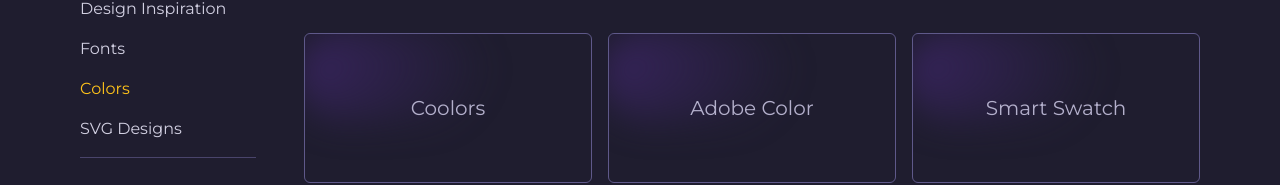
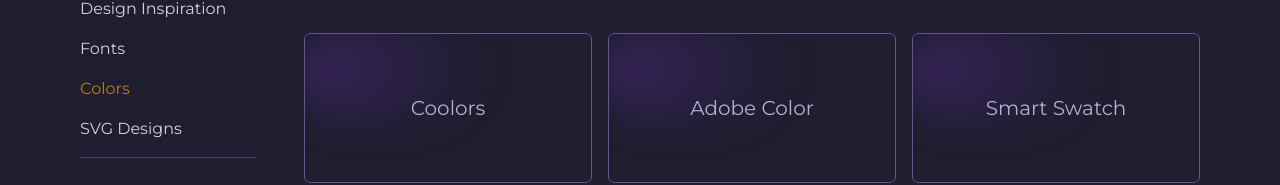
Before and after one commit to Active-Outre-Mer-Dev/dev-links, a SvelteKit app: page /colors in a window 1280 px wide. Shown: the part 211-396 px from the top of the page. Built offline with nearby package versions, Linux system fonts and the light colour scheme.

Commit message:
adjust color for active link

```diff
--- a/src/routes/[category]/+layout.svelte
+++ b/src/routes/[category]/+layout.svelte
@@ -13,7 +13,9 @@
           <a
             href={link.href}
             data-current={link.current}
-            class="data-[current=true]:text-secondary-400 duration-200 ease-out"
+            class={`data-[current=true]:text-secondary-400
+            data-[current=true]:text-secondary-600
+             duration-200 ease-out`}
           >
             {link.label}
           </a>
```
